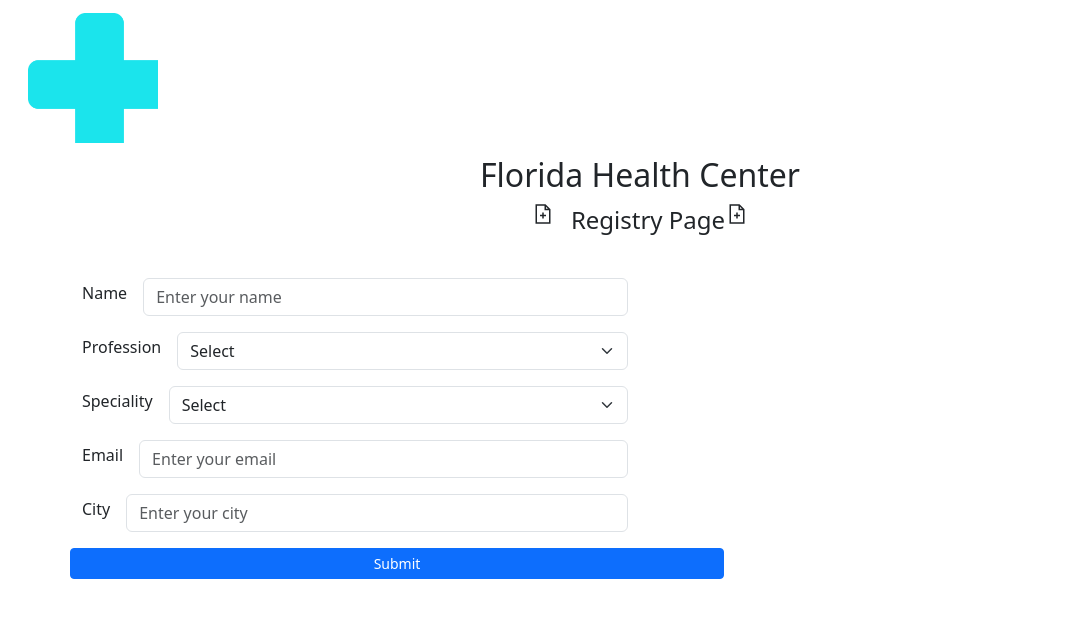
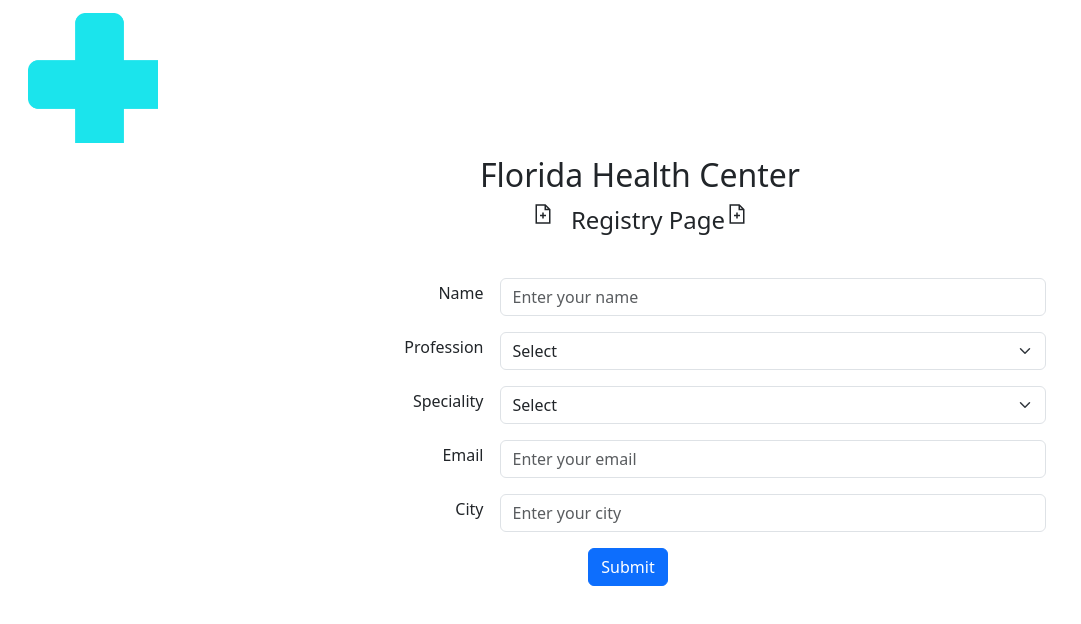
Before and after one commit to IvonneBenitesRodriguez/medical_project, a React (Create React App) app: page / in a window 1280 px wide. Shown: the top 624 px of the page, without its empty margins (0-1081 px from the left). Built offline with nearby package versions, Linux system fonts and the light colour scheme.

Commit message:
Update Form.jsx component

```diff
--- a/src/components/Form.jsx
+++ b/src/components/Form.jsx
@@ -5,33 +5,28 @@
 
 function FormRegistry() {
   return (
-    <Form className="pt-4">
     <Container>
+      <Form className="pt-4 d-flex justify-content-center flex-column">
         {/* Name Field */}
-        <Row className="mb-3">
-          <Col
-            xs={12}
-            md={6}
-            className="d-flex justify-content-center align-items-center"
-          >
-            <Form.Label>Name</Form.Label>
+        <Row className="mb-3 w-100">
+          <Col className="d-flex justify-content-center align-items-center">
+            <Form.Label className="w-25 text-end">Name</Form.Label>
             <Form.Control
               type="text"
               placeholder="Enter your name"
-              className="ms-3"
+              className="ms-3 w-50"
             />
           </Col>
         </Row>
 
         {/* Profession Field */}
-        <Row className="mb-3">
-          <Col
-            xs={12}
-            md={6}
-            className="d-flex justify-content-center align-items-center"
+        <Row className="mb-3 w-100">
+          <Col className="d-flex justify-content-center align-items-center">
+            <Form.Label className="w-25 text-end">Profession</Form.Label>
+            <Form.Select
+              aria-label="Select your profession"
+              className="ms-3 w-50"
             >
-            <Form.Label>Profession</Form.Label>
-            <Form.Select aria-label="Select your profession" className="ms-3">
               <option>Select</option>
               <option value="1">Medical Student</option>
               <option value="2">Doctor</option>
@@ -42,14 +37,13 @@
         </Row>
 
         {/* Speciality Field */}
-        <Row className="mb-3">
-          <Col
-            xs={12}
-            md={6}
-            className="d-flex justify-content-center align-items-center"
+        <Row className="mb-3 w-100">
+          <Col className="d-flex justify-content-center align-items-center">
+            <Form.Label className="w-25 text-end">Speciality</Form.Label>
+            <Form.Select
+              aria-label="Select your speciality"
+              className="ms-3 w-50"
             >
-            <Form.Label>Speciality</Form.Label>
-            <Form.Select aria-label="Select your speciality" className="ms-3">
               <option>Select</option>
               <option value="1">Cardiology</option>
               <option value="2">Internal Medicine</option>
@@ -61,50 +55,42 @@
         </Row>
 
         {/* Email Field */}
-        <Row className="mb-3">
-          <Col
-            xs={12}
-            md={6}
-            className="d-flex justify-content-center align-items-center"
-          >
-            <Form.Label>Email</Form.Label>
+        <Row className="mb-3 w-100">
+          <Col className="d-flex justify-content-center align-items-center">
+            <Form.Label className="w-25 text-end">Email</Form.Label>
             <Form.Control
               type="email"
               placeholder="Enter your email"
-              className="ms-3"
+              className="ms-3 w-50"
             />
           </Col>
         </Row>
 
         {/* City Field */}
-        <Row className="mb-3">
-          <Col
-            xs={12}
-            md={6}
-            className="d-flex justify-content-center align-items-center"
-          >
-            <Form.Label>City</Form.Label>
+        <Row className="mb-3 w-100">
+          <Col className="d-flex justify-content-center align-items-center">
+            <Form.Label className="w-25 text-end">City</Form.Label>
             <Form.Control
               type="text"
               placeholder="Enter your city"
-              className="ms-3"
+              className="ms-3 w-50"
             />
           </Col>
         </Row>
 
         {/* Submit Button */}
-        <Row className="d-flex justify-content-center submit-form">
+        <Row className="w-100">
+          <Col className="d-flex justify-content-center">
             <Button
               as="input"
               type="submit"
               value="Submit"
-            className="bg-primary submit-form"
-            size="sm"
+              className="bg-primary"
             />
+          </Col>
         </Row>
+      </Form>
     </Container>
-    </Form>
   );
 }
-
 export default FormRegistry;
```
Lines whose indentation alone changed are shown as unchanged.
